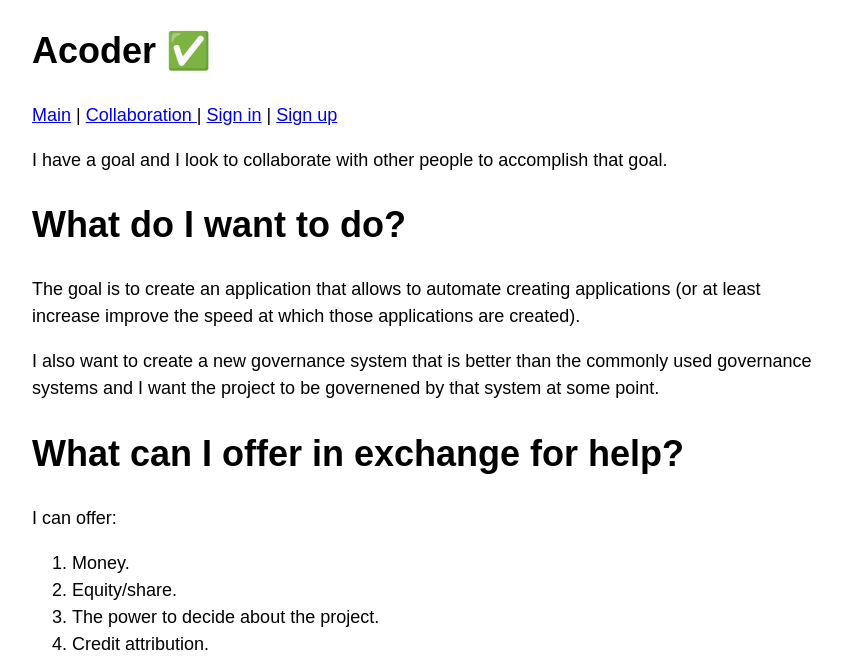
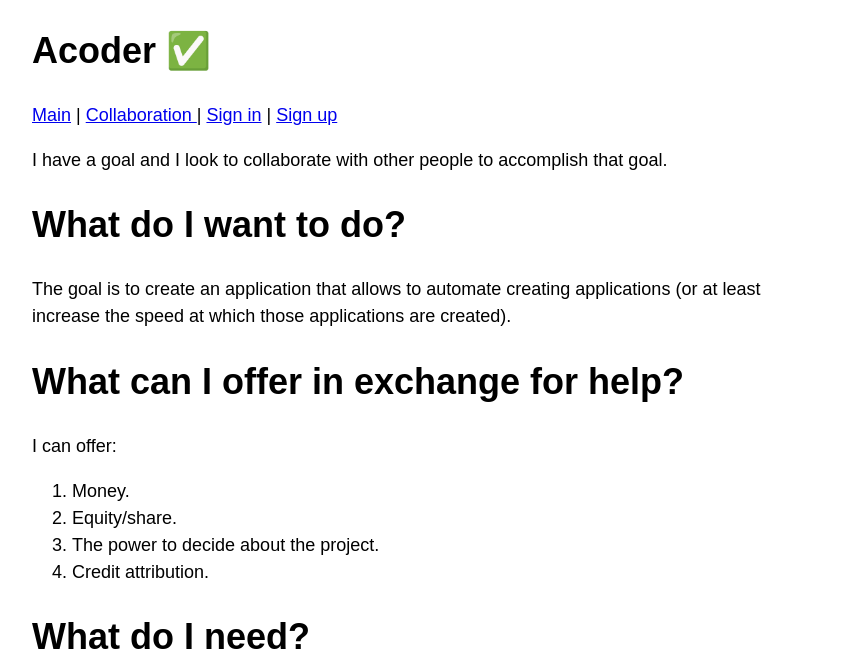
Before and after one commit to damc/Acoder-Server, a Flask app: page /collaboration in a window 1280 px wide. Shown: the top 656 px of the page, without its empty margins (208-1050 px from the left). Run offline with Flask 2, Linux system fonts and the light colour scheme.

Commit message:
10 Change collaboration page

```diff
--- a/server/templates/collaboration.html
+++ b/server/templates/collaboration.html
@@ -6,9 +6,7 @@ I have a goal and I look to collaborate with other people to accomplish that goa
 
 # What do I want to do?
 
-The goal is to create an application that allows to automate creating applications (or at least increase improve the speed at which those applications are created).
-
-I also want to create a new governance system that is better than the commonly used governance systems and I want the project to be governened by that system at some point.
+The goal is to create an application that allows to automate creating applications (or at least increase the speed at which those applications are created).
 
 # What can I offer in exchange for help?
 
```
